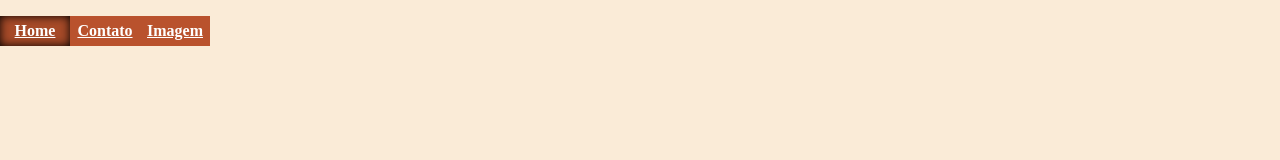
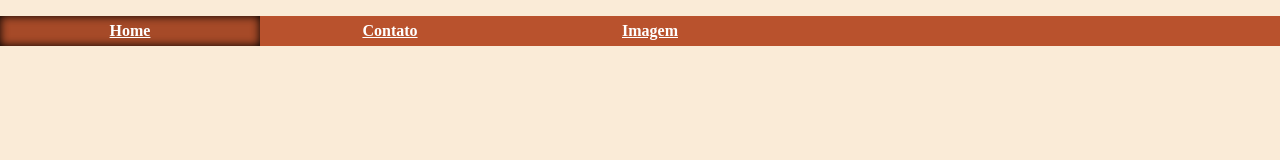
Before and after one commit to guilerme14/Portifolio-Demonstativo, a plain HTML site: page index.html in a window 1280 px wide. Drawn offline with Linux system fonts and the light colour scheme.

Commit message:
inicio edit head nav

```diff
--- a/style.css
+++ b/style.css
@@ -11,12 +11,19 @@ body{
     grid-template-rows: 80px 1fr 90px;
     grid-template-columns: 1fr 250px;
 }
+header{
+    display: flex;
+       grid-area: header;
+
+
+}
 .nav {
     background-color: #b9522d;
     height: 30px;
     list-style: none;
     padding: 0;
-    width: 210px;
+    width: 100vw;
+
 }
 .nav li{
     float: left;
@@ -24,7 +31,11 @@ body{
     height: 30px;
     line-height: 30px;
     text-align: center;
-    width: 70px;
+    width: 260px;
+
+}
+ul .nav li{
+    justify-content: center;
 }
 .nav a{
     color: white;
```
